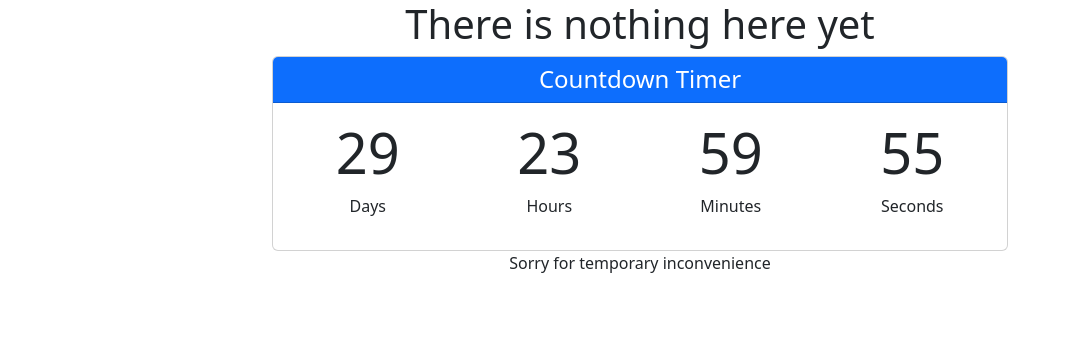
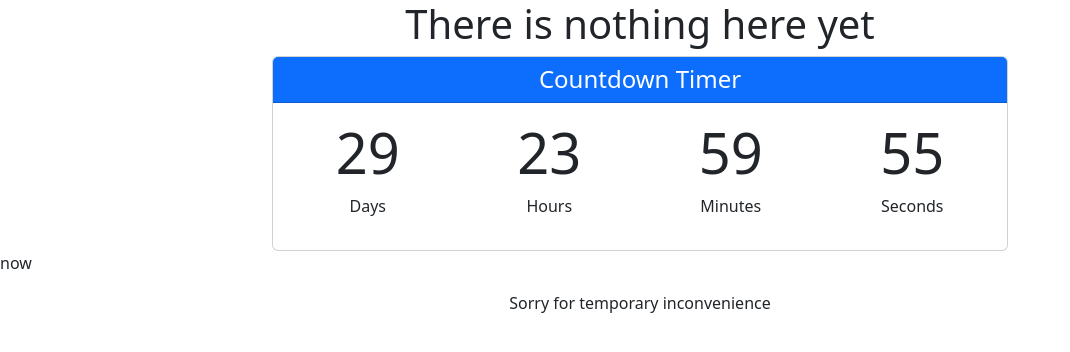
Before and after one commit to ShahriyarHuseynli/ShahriyarHuseynli.github.io, a plain HTML site: page index.html in a window 1280 px wide. Shown: the whole page, without its empty margins (0-1070 px from the left). Drawn offline with nearby package versions, Linux system fonts and the light colour scheme.

Commit message:
Update index.html

```diff
--- a/index.html
+++ b/index.html
@@ -61,7 +61,6 @@ if you find that useful -->
     <script>
         // Set the date we're counting down to (1 month from now)
     const countDownDate = new Date().getTime() + (30 * 24 * 60 * 60 * 1000);
-
     // Update the countdown every 1 second
     const x = setInterval(function() {
       // Get today's date and time
@@ -92,6 +91,7 @@ if you find that useful -->
       }
     }, 1000);
     </script>
+    <p>now</p>
     <p class=text-center>Sorry for temporary inconvenience</p>
 </body>
 </html>
```
